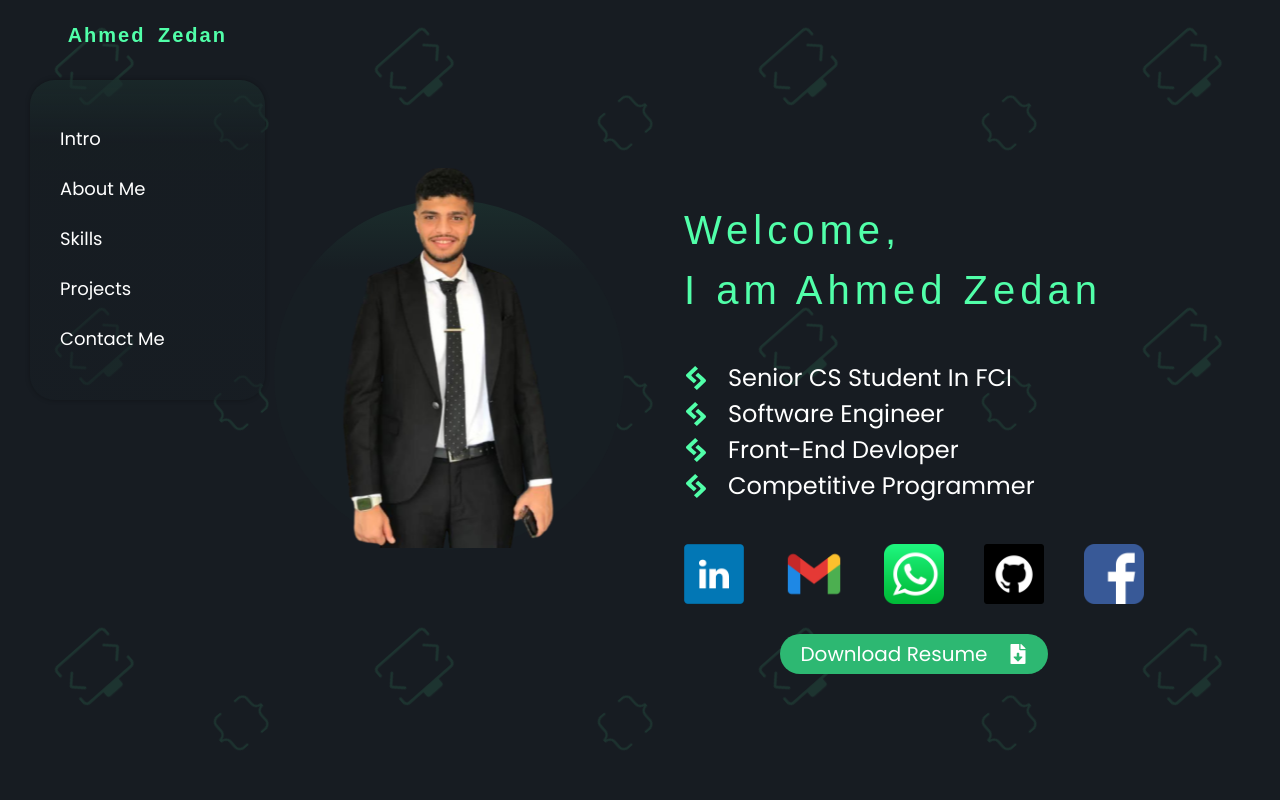
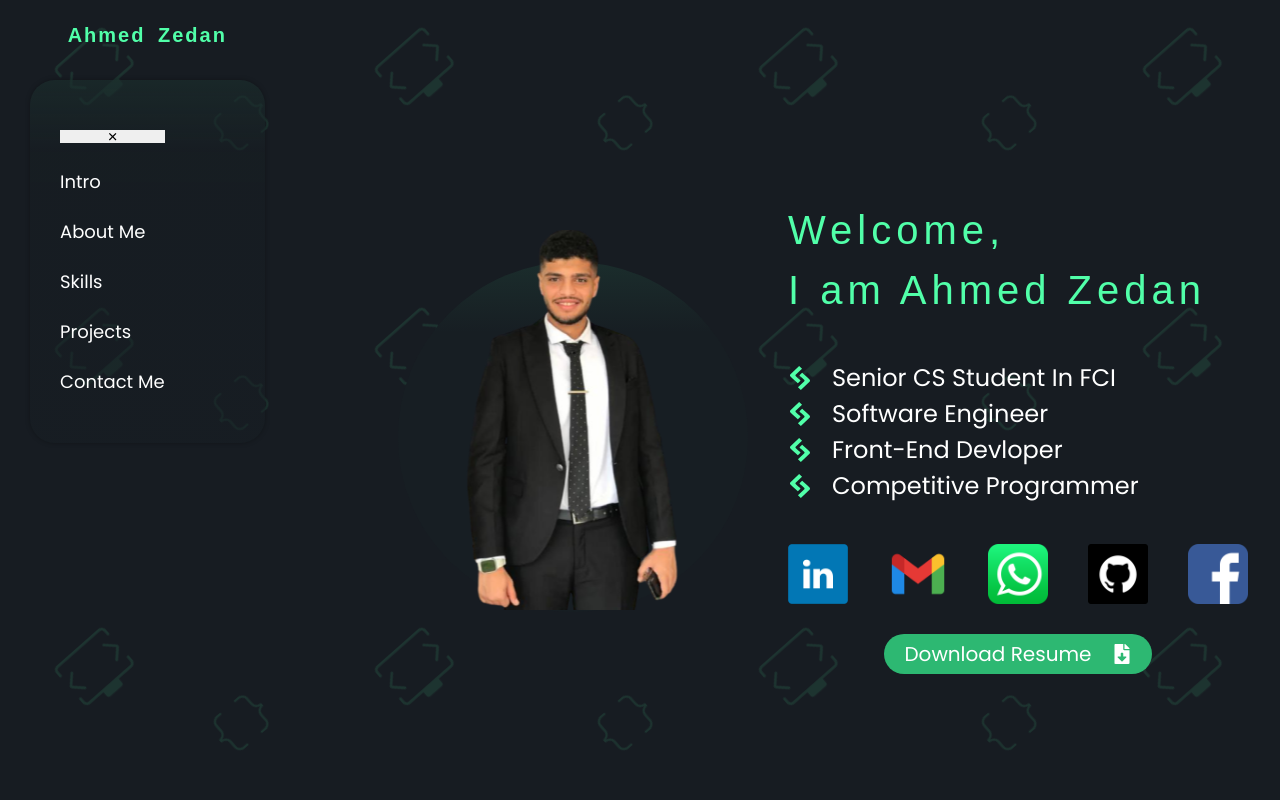
Before and after one commit to 1Ahmedzedan/New-My-Blog, a React (Vite) app: page / in a window 1280 px wide. Shown: the top 800 px of the page. Built offline with nearby package versions, Linux system fonts and the light colour scheme; a web font is replaced by a local one.

Commit message:
Resolve build

```diff
--- a/src/UI/AppLayout.tsx
+++ b/src/UI/AppLayout.tsx
@@ -30,6 +30,12 @@ const AppLayout: React.FC<Props> = ({ children }) => {
 
     display: flex;
     justify-content: flex-end;
+
+    @media (max-width: 900px) {
+      justify-content: flex-start;
+      padding: 30px;
+      flex-direction: column;
+    }
 
     & > img {
       position: fixed;
--- a/src/UI/ContactContainer.tsx
+++ b/src/UI/ContactContainer.tsx
@@ -7,6 +7,14 @@ const ContentContainer = styled.div`
   display: flex;
   flex-direction: column;
   gap: 150px;
+
+  @media (max-width: 1400px) {
+    width: 70%;
+  }
+
+  @media (max-width: 900px) {
+    width: 100%;
+  }
 `;
 
 export default ContentContainer;
--- a/src/UI/ProjectCard.tsx
+++ b/src/UI/ProjectCard.tsx
@@ -1,7 +1,7 @@
 import { BiSolidShow } from "react-icons/bi";
 import { FaGithub } from "react-icons/fa";
 import styled, { keyframes } from "styled-components";
-import ProjectImg from "../assets/projectImg.jpg";
+// import ProjectImg from "../assets/projectImg.jpg";
 import { icons } from "../utils/data";
 import { Icons } from "../utils/interfaces";
 
--- a/src/UI/ProjectContainer.tsx
+++ b/src/UI/ProjectContainer.tsx
@@ -3,12 +3,10 @@ import styled from "styled-components";
 const ProjectContainer = styled.div`
   width: 100%;
   display: grid;
-  grid-template-columns: repeat(3, 1fr);
+  grid-template-columns: repeat(auto-fit, minmax(300px, 1fr));
   row-gap: 10px;
   position: relative;
   z-index: 1;
-
 `;
 
-
-export default ProjectContainer ;
+export default ProjectContainer;
--- a/src/UI/UpToTopButton.tsx
+++ b/src/UI/UpToTopButton.tsx
@@ -29,7 +29,7 @@ const UpToTopButton = () => {
     width: fit-content;
     bottom: 10px;
     right: 10px;
-    z-index: 100;
+    z-index: 50;
     font-size: 26px;
     padding: 5px;
     border-radius: 50%;
--- a/src/components/Footer.tsx
+++ b/src/components/Footer.tsx
@@ -17,14 +17,27 @@ interface SocialIConProps {
 const Footer = () => {
   const Container = styled.div`
     background: #1b2b2b;
-    padding: 50px 150px;
+    padding: 50px 50px;
     color: white;
     width: 100%;
     z-index: 2;
 
     display: flex;
     justify-content: space-between;
+    flex-wrap: wrap;
     border-top: #51ffa9 solid 2px;
+
+    @media (max-width: 1200px) {
+      flex-direction: column;
+      align-items: center;
+
+      gap: 40px;
+
+      & > div {
+        width: 100% !important;
+        align-items: center;
+      }
+    }
 
     & > div {
       width: 22%;
@@ -35,7 +48,6 @@ const Footer = () => {
     display: flex;
     flex-direction: column;
     justify-content: space-between;
-
     gap: 10px;
 
     & > .name {
@@ -52,6 +64,10 @@ const Footer = () => {
     & > .expersion {
       color: #51ffa9;
       text-align: start;
+
+      @media (max-width: 1200px) {
+        text-align: center;
+      }
 
       & > span {
         color: white;
@@ -82,6 +98,11 @@ const Footer = () => {
     flex-direction: column;
     justify-content: space-between;
 
+    @media (max-width: 1200px) {
+      width: 100%;
+      gap: 20px;
+    }
+
     & > a {
       display: flex;
       align-items: center;
@@ -90,6 +111,10 @@ const Footer = () => {
       border-bottom: gray solid 1px;
       padding-bottom: 10px;
       transition: all 200ms linear;
+
+      @media (max-width: 1200px) {
+        width: 100%;
+      }
 
       & > svg {
         color: #51ffa9;
@@ -107,6 +132,10 @@ const Footer = () => {
     flex-direction: column;
     justify-content: center;
     gap: 40px;
+
+    @media (max-width: 1200px) {
+      gap: 20px;
+    }
     & > .location,
     .phones {
       display: flex;
@@ -114,15 +143,27 @@ const Footer = () => {
       gap: 20px;
       font-size: 20px;
 
+      @media (max-width: 1200px) {
+        flex-direction: column;
+        gap: 5px;
+      }
+
       & > svg {
         font-size: 28px;
         color: #51ffa9;
       }
     }
+  `;
 
-    & > .phones {
+  const Image = styled.img `
+    width: 20%;
+    height: 100%;
+
+    @media (max-width: 1200px) {
+      width: 50%;
+
     }
-  `;
+  ` ;
   return (
     <Container id="contact">
       <Container1>
@@ -194,10 +235,9 @@ const Footer = () => {
         </div>
       </Container3>
 
-      <img
+      <Image
         src={Img}
         alt="img"
-        style={{ width: "25%", height: "100%" }}
         draggable={false}
       />
     </Container>
--- a/src/components/Intro.tsx
+++ b/src/components/Intro.tsx
@@ -15,6 +15,13 @@ const Intro = () => {
     position: relative;
     display: flex;
     gap: 60px;
+
+    @media (max-width: 1300px) {
+      flex-wrap: wrap;
+      align-items: center;
+      justify-content: center;
+      gap: 40px;
+    }
   `;
 
   const ImageContainer = styled.div`
--- a/src/components/NavBar.tsx
+++ b/src/components/NavBar.tsx
@@ -1,8 +1,14 @@
 import styled from "styled-components";
 import Link from "../UI/Link";
+import { HiViewList } from "react-icons/hi";
+import { useState } from "react";
+import { IoCloseSharp } from "react-icons/io5";
 // import { useLocalStorageState } from "../hooks/useLocalStorageState";
 
-// Move styled components outside the NavBar function
+interface NavBarProps {
+  show: boolean;
+}
+
 const Container = styled.div`
   position: fixed;
   top: 20px;
@@ -11,6 +17,10 @@ const Container = styled.div`
   flex-direction: column;
   align-items: center;
   gap: 30px;
+
+  @media (max-width: 900px) {
+    position: relative;
+  }
 `;
 
 const Name = styled.p`
@@ -20,9 +30,35 @@ const Name = styled.p`
   font-family: "Dela Gothic One", sans-serif;
   letter-spacing: 2px;
   word-spacing: 5px;
+
+  @media (max-width: 900px) {
+    display: flex;
+    align-items: center;
+    justify-content: flex-start;
+    width: 100%;
+    gap: 20px;
+  }
+
+  & > .listBtn {
+    font-size: 30px;
+    background-color: #1b2b2b;
+    color: white;
+    padding: 8px;
+    border-radius: 10px;
+    border: #51ffa9 solid 2px;
+    display: none;
+
+    &:hover {
+      box-shadow: 0 0 5px 0.5px white;
+    }
+
+    @media (max-width: 900px) {
+      display: block;
+    }
+  }
 `;
 
-const NavBarContainer = styled.div`
+const NavBarContainer = styled.div<NavBarProps>`
   background: linear-gradient(
     180deg,
     #1b2d2cac 0%,
@@ -39,6 +75,18 @@ const NavBarContainer = styled.div`
   font-size: 18px;
   color: #ffffff;
   border-radius: 25px;
+
+  @media (max-width: 900px) {
+    display: ${(props) => (props.show ? "block" : "none")};
+    position: fixed;
+    top: 0;
+    left: 0;
+    border-radius: 0;
+    background: #1b2b2b;
+    z-index: 100;
+    width: 100%;
+    height: 100vh;
+  }
 `;
 
 const NavBar = () => {
@@ -47,10 +95,20 @@ const NavBar = () => {
   //   "intro"
   // );
 
+  const [showNav, setShowNav] = useState<boolean>(false);
+
   return (
     <Container>
-      <Name>Ahmed Zedan</Name>
-      <NavBarContainer>
+      <Name>
+        <button onClick={() => setShowNav(true)} className="listBtn">
+          <HiViewList />
+        </button>
+        Ahmed Zedan
+      </Name>
+      <NavBarContainer show={showNav}>
+        <button className="close">
+          <IoCloseSharp />
+        </button>
         <Link
           // active={activeLink === "intro"}
           href="#intro"
--- a/src/styles/GlobalStyles.ts
+++ b/src/styles/GlobalStyles.ts
@@ -69,6 +69,7 @@ const GlobalStyles = createGlobalStyle`
 
 html {
   font-size: 62.5%;
+  scroll-behavior: smooth;
 }
 
 body {
```
